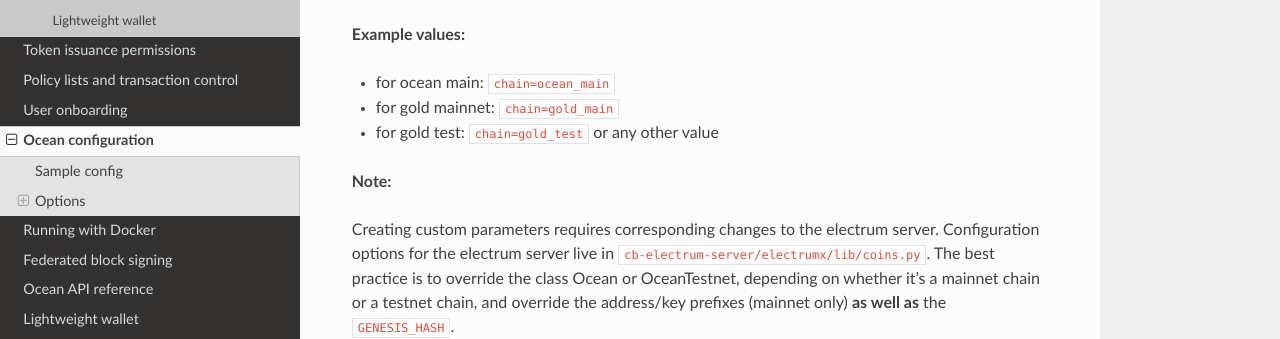
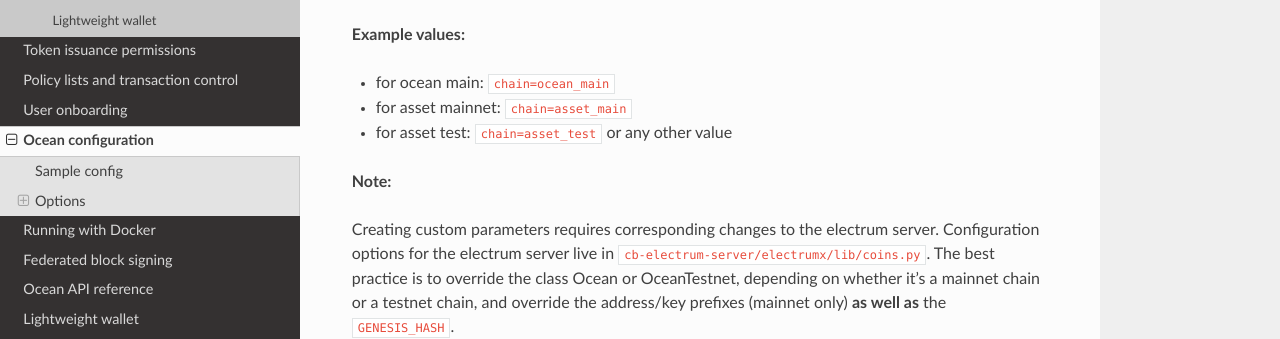
Before and after one commit to commerceblock/docs, a Sphinx documentation site: the page built from source/ocean-config/index.rst, in a window 1280 px wide and 900 px high, scrolled down 1479 px. Shown: the part 160-499 px from the top of the window. Built offline with Sphinx 7.4.7 and the Read the Docs theme 2.0.0, drawn with Linux system fonts in a browser that asks for light colours.

Commit message:
Update index.rst

```diff
--- a/source/ocean-config/index.rst
+++ b/source/ocean-config/index.rst
@@ -82,8 +82,8 @@ Based on this parameter the chain params are chosen as (from ``chainparams.cpp``
 
 
 * for ocean main: ``chain=ocean_main``
-* for gold mainnet: ``chain=gold_main``
-* for gold test: ``chain=gold_test`` or any other value
+* for asset mainnet: ``chain=asset_main``
+* for asset test: ``chain=asset_test`` or any other value
 
 **Note:**
 
```
